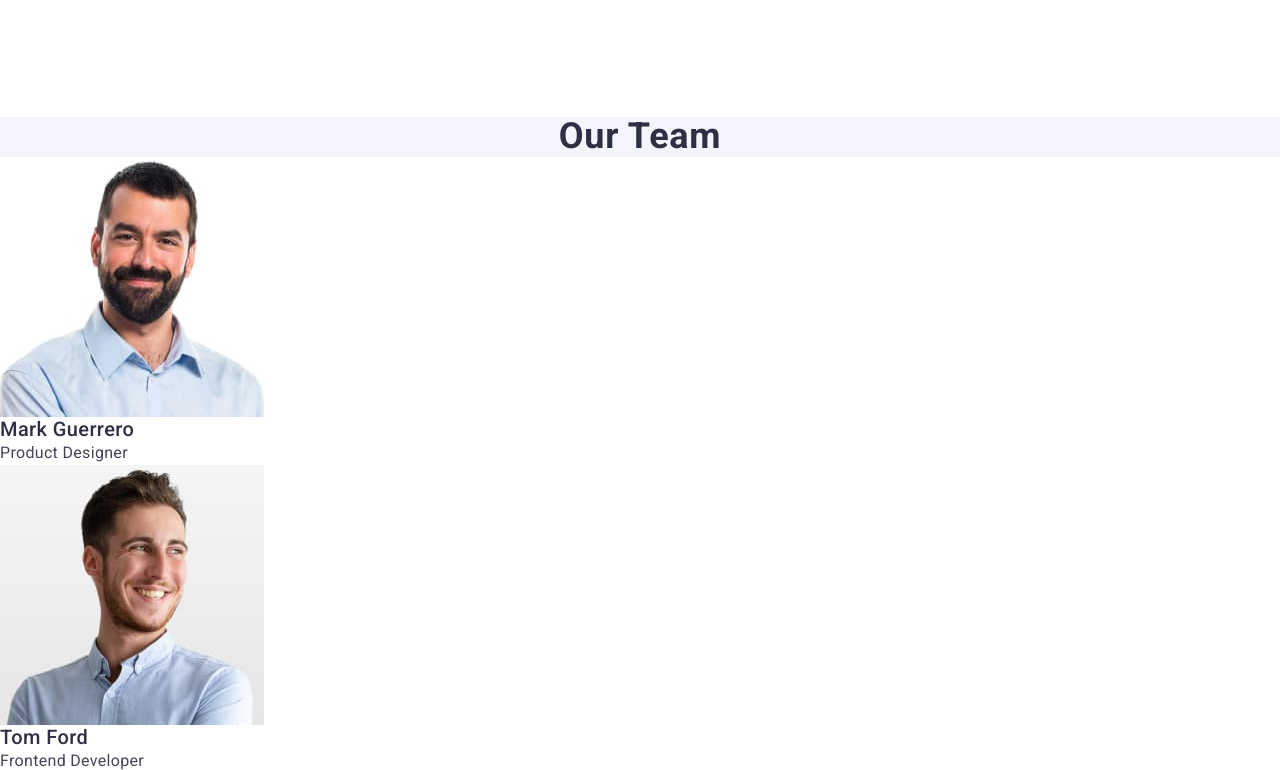
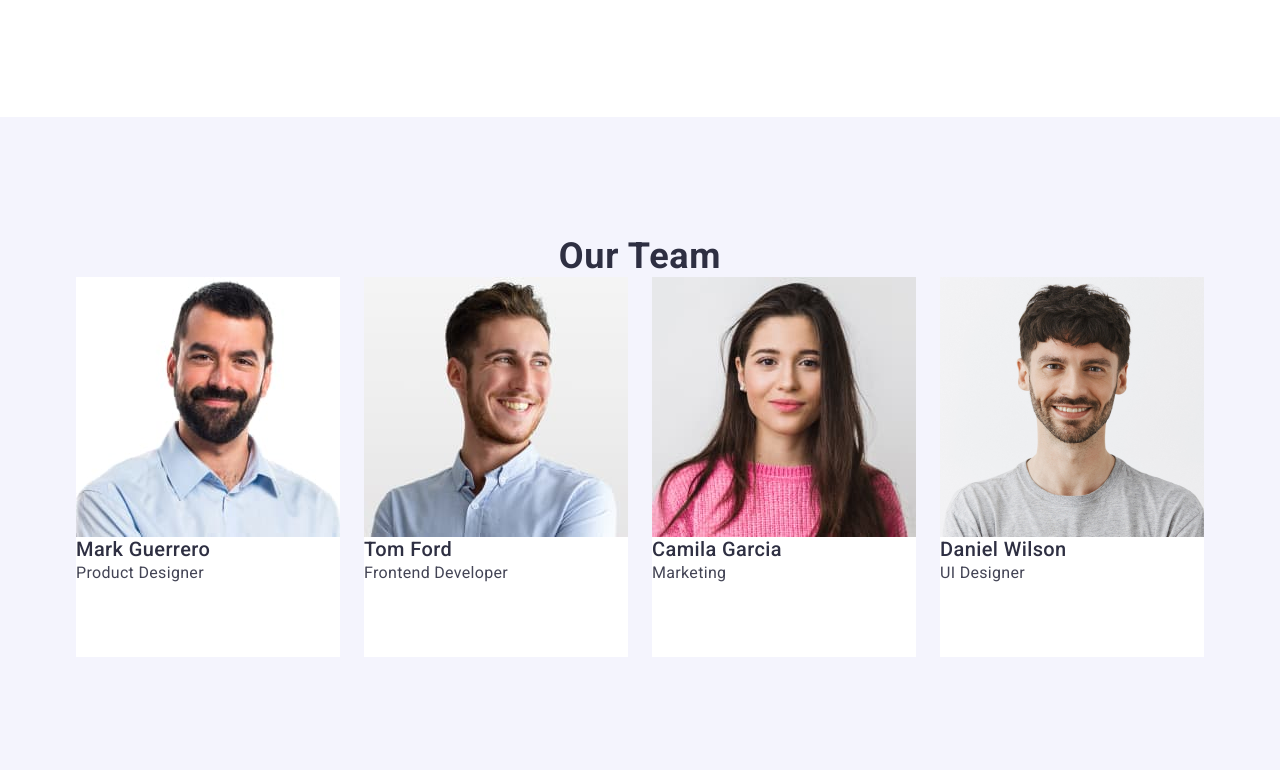
Before and after one commit to Oleksandr-Kostiuchenko/goit-markup-hw-03, a plain HTML site: page index.html in a window 1280 px wide. Shown: the part 924-1694 px from the top of the page. Drawn offline with nearby package versions, Linux system fonts and the light colour scheme; a web font is replaced by a local one.

Commit message:
add team section

```diff
--- a/css/style.css
+++ b/css/style.css
@@ -289,6 +289,30 @@ address {
     color: #f4f4fd;
 }
 
+
+/*============== TEAM SECTION ==============*/
+
+.team-section {
+    padding-top: 120px;
+    padding-bottom: 120px;
+}
+
+.team-member-description {
+    justify-content: center;
+    /* border: #2e2f42 solid 1px; */
+}
+
+.team-list-item {
+    width: 264px;
+    height: 380px;
+}
+
+.team-list {
+    display: flex;
+    gap: 24px;
+    flex-basis: calc((100% - 72px)/4);
+}
+
 .team-section {
     background-color: #F4F4FD
 }
@@ -302,7 +326,7 @@ address {
 }
 
 .team-list li {
-    background-color: #FFFFFF
+    background-color: #FFFFFF;
 }
 
 .footer-section {
--- a/index.html
+++ b/index.html
@@ -83,13 +83,16 @@
         </section>
 
         <section class="team-section">
+            <div class="container">
                 <h2 class="team-title">Our Team</h2>
 
                 <ul class="team-list">
                     <li class="team-list-item">
                         <img class="team-image" width="264" src="./images/mark.jpg" alt="Photo of Mark Guerrero, product Designer">
+                        <div class="team-member-description">
                             <h3 class="name-title">Mark Guerrero</h3>
                             <p class="description-team">Product Designer</p>
+                        </div>
                     </li>
                     <li class="team-list-item">
                         <img class="team-image" width="264" src="./images/tom.jpg" alt="Photo of Tom Ford, Frontend Developer">
@@ -107,6 +110,7 @@
                         <p class="description-team">UI Designer</p>
                     </li>
                 </ul>
+            </div>
         </section>
 
         <section class="portfolio-section">
```
Lines whose indentation alone changed are shown as unchanged.
